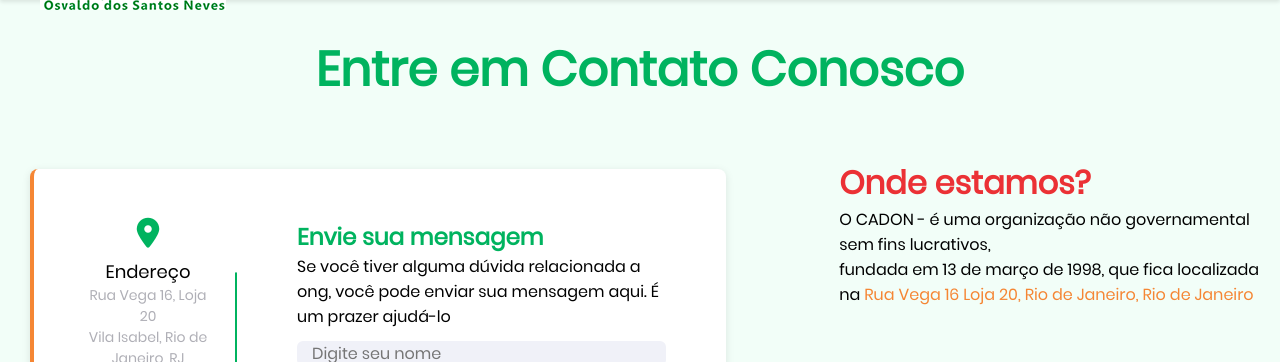
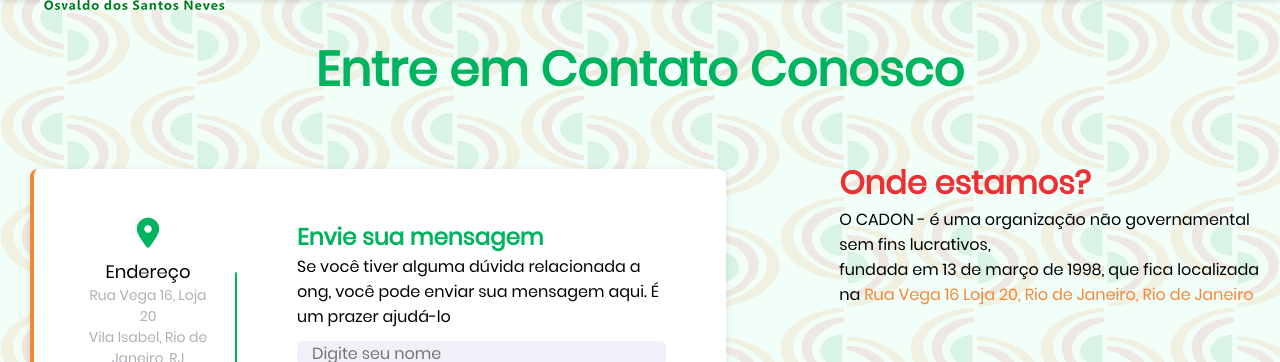
Before and after one commit to DagLeal/projetoOng, a Django app: page /contato/ in a window 1280 px wide; the page is wider, and only the part inside the window is pictured. Shown: the part 136-498 px from the top of that part. Run offline with Django 5.2, Linux system fonts and the light colour scheme; a map, chart or similar area stays blank; grey boxes are pictures that could not be loaded.

Commit message:
Ajustes CSS

```diff
--- a/core/static/css/estilo.css
+++ b/core/static/css/estilo.css
@@ -12,8 +12,9 @@
 }
 
 body{
-  background: rgba(0, 253, 135, 0.05); /*url("../img/simbol.png");
-  background-size: contain*/
+  background-color: rgba(0, 253, 135, 0.05) ;  /* rgba(0, 253, 135, 0.05) */
+  background-image: url("../img/simbolo_1p.png");
+  background-blend-mode: darken;
 }
 
 /*Header */
@@ -1000,7 +1001,7 @@
   align-items: flex-start;
   padding: 40px;
   max-width: 1100px;
-  margin: 20px auto;
+  margin: 20px auto 30px auto;
   background: #FFF;
   border-left: 4px solid #F58634;
   box-shadow: 0 2px 8px rgba(0,0,0,0.1);
```
Also changed, not shown: core/static/img/simbolo_1p.png (added), core/static/img/simbolo_2p.png (added).
